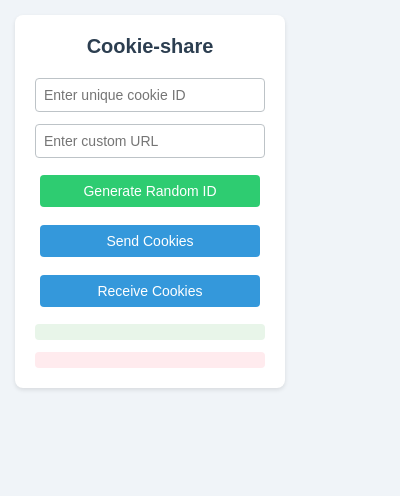
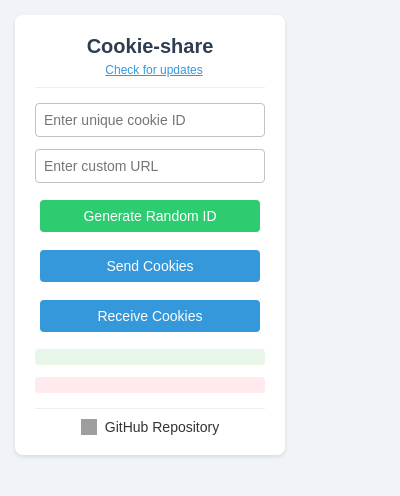
Before and after one commit to fangyuan99/cookie-share, a browser extension: page popup.html in a window 400 px wide. Drawn offline with Linux system fonts and the light colour scheme; grey boxes are pictures that could not be loaded.

Commit message:
feat: improve popup UI layout

```diff
--- a/popup.html
+++ b/popup.html
@@ -6,7 +6,13 @@
 </head>
 <body>
   <div class="container">
-    <h1>Cookie-share</h1>
+    <div class="header">
+      <h1>Cookie-share</h1>
+    </div>
+    <div class="version-info">
+      <span id="currentVersion"></span>
+      <span id="updateCheck" class="update-link">Check for updates</span>
+    </div>
     <input type="text" id="cookieId" placeholder="Enter unique cookie ID" />
     <input type="text" id="customUrl" placeholder="Enter custom URL" />
     <div class="button-group">
@@ -16,6 +22,12 @@
     </div>
     <div id="message"></div>
     <div id="errorMessage"></div>
+    <div class="github-link">
+      <a href="https://github.com/fangyuan99/cookie-share" target="_blank">
+        <img src="https://fastly.jsdelivr.net/gh/clash-verge-rev/clash-verge-rev.github.io@main/docs/assets/icons/github.svg" alt="GitHub" />
+        <span>GitHub Repository</span>
+      </a>
+    </div>
   </div>
   <script src="popup.js"></script>
 </body>
--- a/style.css
+++ b/style.css
@@ -79,3 +79,69 @@ button:hover {
   background-color: #ffebee;
   color: #b71c1c;
 }
+
+.header {
+  text-align: center;
+  margin-bottom: 5px;
+}
+
+.header h1 {
+  margin: 0;
+  padding: 0;
+}
+
+.version-info {
+  text-align: center;
+  font-size: 12px;
+  color: #666;
+  margin-bottom: 15px;
+  padding-bottom: 10px;
+  border-bottom: 1px solid #eee;
+}
+
+.update-link {
+  color: #3498db;
+  cursor: pointer;
+  margin-left: 8px;
+  text-decoration: underline;
+}
+
+.update-link:hover {
+  color: #2980b9;
+}
+
+.update-available {
+  color: #e74c3c;
+  font-weight: bold;
+}
+
+.github-link {
+  margin-top: 15px;
+  padding-top: 10px;
+  border-top: 1px solid #eee;
+  text-align: center;
+}
+
+.github-link a {
+  display: flex;
+  align-items: center;
+  justify-content: center;
+  color: #333;
+  text-decoration: none;
+  font-size: 14px;
+  gap: 8px;
+  transition: color 0.3s ease;
+}
+
+.github-link a:hover {
+  color: #3498db;
+}
+
+.github-link img {
+  width: 16px;
+  height: 16px;
+}
+
+.github-link span {
+  vertical-align: middle;
+}
```
